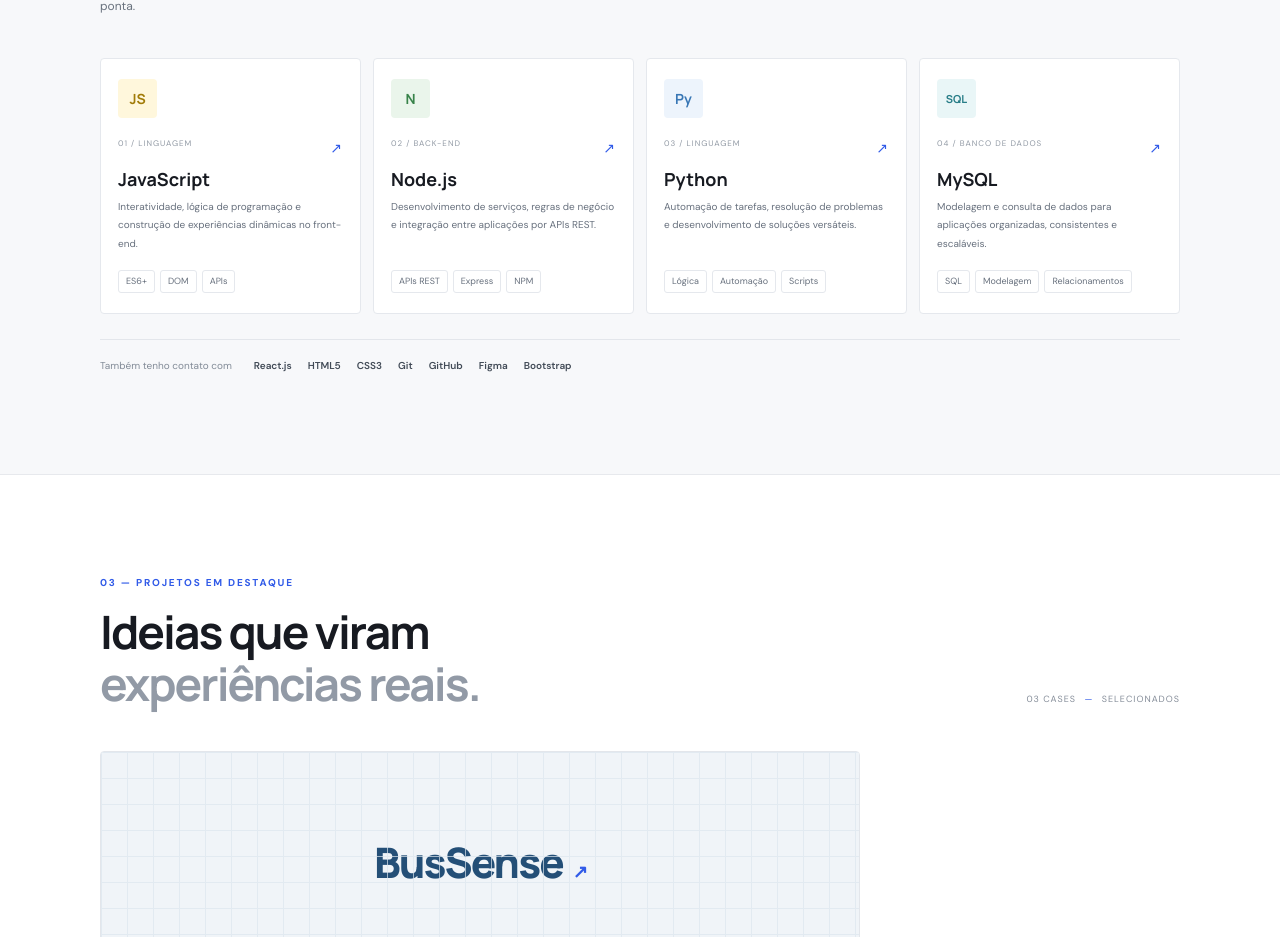
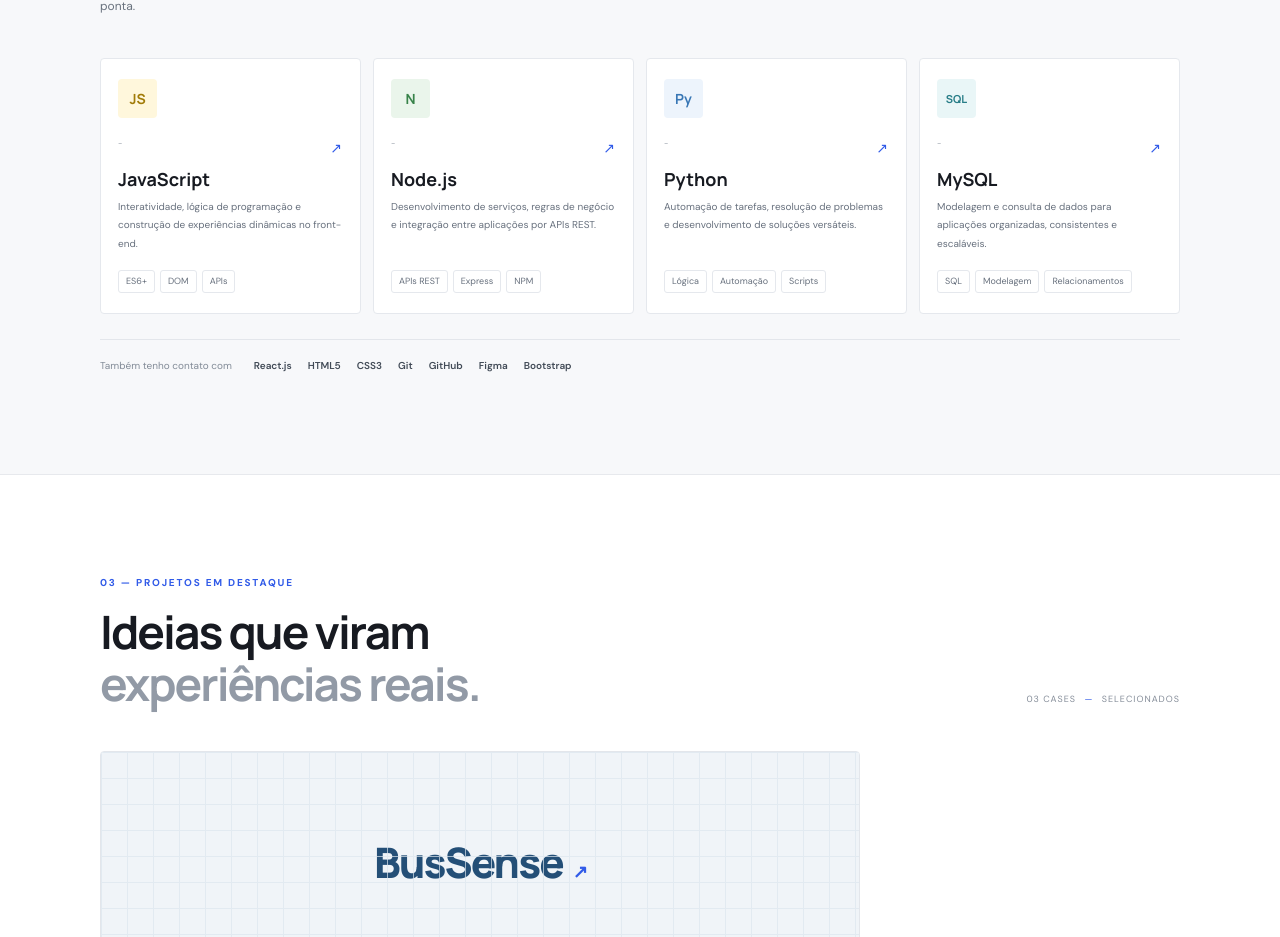
Before and after one commit to Gabriel-H-Alves/portifolio, a plain HTML site: page index.html in a window 1280 px wide. Shown: the part 1598-2535 px from the top of the page. Drawn offline with Linux system fonts and the light colour scheme.

Commit message:
Update skill cards in index.html

```diff
--- a/index.html
+++ b/index.html
@@ -81,10 +81,10 @@
       <div class="container">
         <div class="section-heading"><p class="eyebrow">02 — MINHA STACK</p><h2>Ferramentas para<br><span class="muted">tirar ideias do papel.</span></h2><p class="section-intro">Tecnologias que utilizo e estudo para desenvolver aplicações web de ponta a ponta.</p></div>
         <div class="skills-grid">
-          <article class="skill-card"><div class="skill-icon js-icon">JS</div><div class="skill-card-top"><span>01 / LINGUAGEM</span><span class="skill-arrow">↗</span></div><h3>JavaScript</h3><p>Interatividade, lógica de programação e construção de experiências dinâmicas no front-end.</p><div class="skill-tags"><span>ES6+</span><span>DOM</span><span>APIs</span></div></article>
-          <article class="skill-card"><div class="skill-icon node-icon">N</div><div class="skill-card-top"><span>02 / BACK-END</span><span class="skill-arrow">↗</span></div><h3>Node.js</h3><p>Desenvolvimento de serviços, regras de negócio e integração entre aplicações por APIs REST.</p><div class="skill-tags"><span>APIs REST</span><span>Express</span><span>NPM</span></div></article>
-          <article class="skill-card"><div class="skill-icon py-icon">Py</div><div class="skill-card-top"><span>03 / LINGUAGEM</span><span class="skill-arrow">↗</span></div><h3>Python</h3><p>Automação de tarefas, resolução de problemas e desenvolvimento de soluções versáteis.</p><div class="skill-tags"><span>Lógica</span><span>Automação</span><span>Scripts</span></div></article>
-          <article class="skill-card"><div class="skill-icon mysql-icon">SQL</div><div class="skill-card-top"><span>04 / BANCO DE DADOS</span><span class="skill-arrow">↗</span></div><h3>MySQL</h3><p>Modelagem e consulta de dados para aplicações organizadas, consistentes e escaláveis.</p><div class="skill-tags"><span>SQL</span><span>Modelagem</span><span>Relacionamentos</span></div></article>
+          <article class="skill-card"><div class="skill-icon js-icon">JS</div><div class="skill-card-top"><span>-</span><span class="skill-arrow">↗</span></div><h3>JavaScript</h3><p>Interatividade, lógica de programação e construção de experiências dinâmicas no front-end.</p><div class="skill-tags"><span>ES6+</span><span>DOM</span><span>APIs</span></div></article>
+          <article class="skill-card"><div class="skill-icon node-icon">N</div><div class="skill-card-top"><span>-</span><span class="skill-arrow">↗</span></div><h3>Node.js</h3><p>Desenvolvimento de serviços, regras de negócio e integração entre aplicações por APIs REST.</p><div class="skill-tags"><span>APIs REST</span><span>Express</span><span>NPM</span></div></article>
+          <article class="skill-card"><div class="skill-icon py-icon">Py</div><div class="skill-card-top"><span>-</span><span class="skill-arrow">↗</span></div><h3>Python</h3><p>Automação de tarefas, resolução de problemas e desenvolvimento de soluções versáteis.</p><div class="skill-tags"><span>Lógica</span><span>Automação</span><span>Scripts</span></div></article>
+          <article class="skill-card"><div class="skill-icon mysql-icon">SQL</div><div class="skill-card-top"><span>-</span><span class="skill-arrow">↗</span></div><h3>MySQL</h3><p>Modelagem e consulta de dados para aplicações organizadas, consistentes e escaláveis.</p><div class="skill-tags"><span>SQL</span><span>Modelagem</span><span>Relacionamentos</span></div></article>
         </div>
         <div class="also-knows"><span>Também tenho contato com</span><div><b>React.js</b><b>HTML5</b><b>CSS3</b><b>Git</b><b>GitHub</b><b>Figma</b><b>Bootstrap</b></div></div>
       </div>
```
